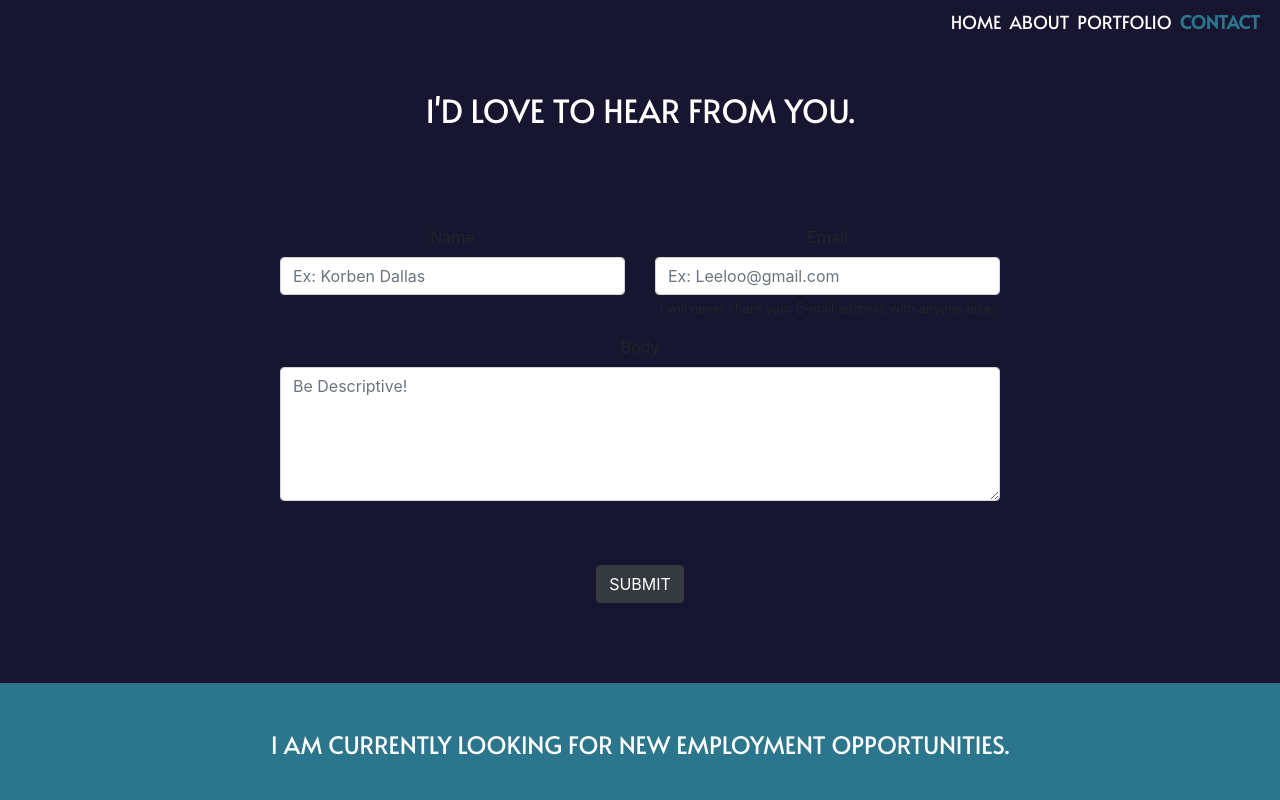
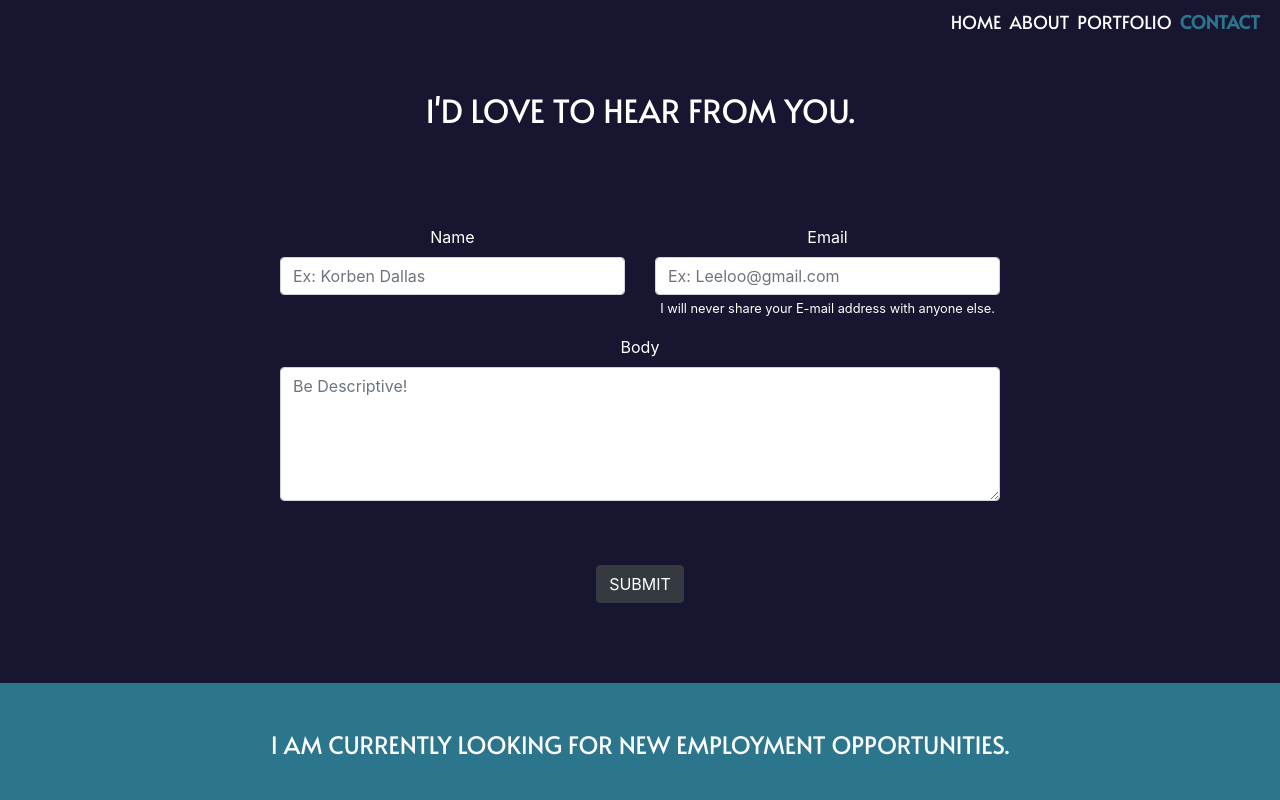
Before and after one commit to boris-gladkikh/portfolio-3, a React (Create React App) app: page /contact in a window 1280 px wide. Shown: the top 800 px of the page. Built offline with nearby package versions, Linux system fonts and the light colour scheme; a web font is replaced by a local one.

Commit message:
changed form label color to white

```diff
--- a/src/ContactForm.js
+++ b/src/ContactForm.js
@@ -62,7 +62,7 @@ function ContactForm() {
 
   return (
     <>
-      <Form onSubmit={handleSubmit} className="pt-5 form-width m-auto">
+      <Form onSubmit={handleSubmit} className="pt-5 text-white form-width m-auto">
 
         <Row>
           <Col sm="12" md="6">
```
